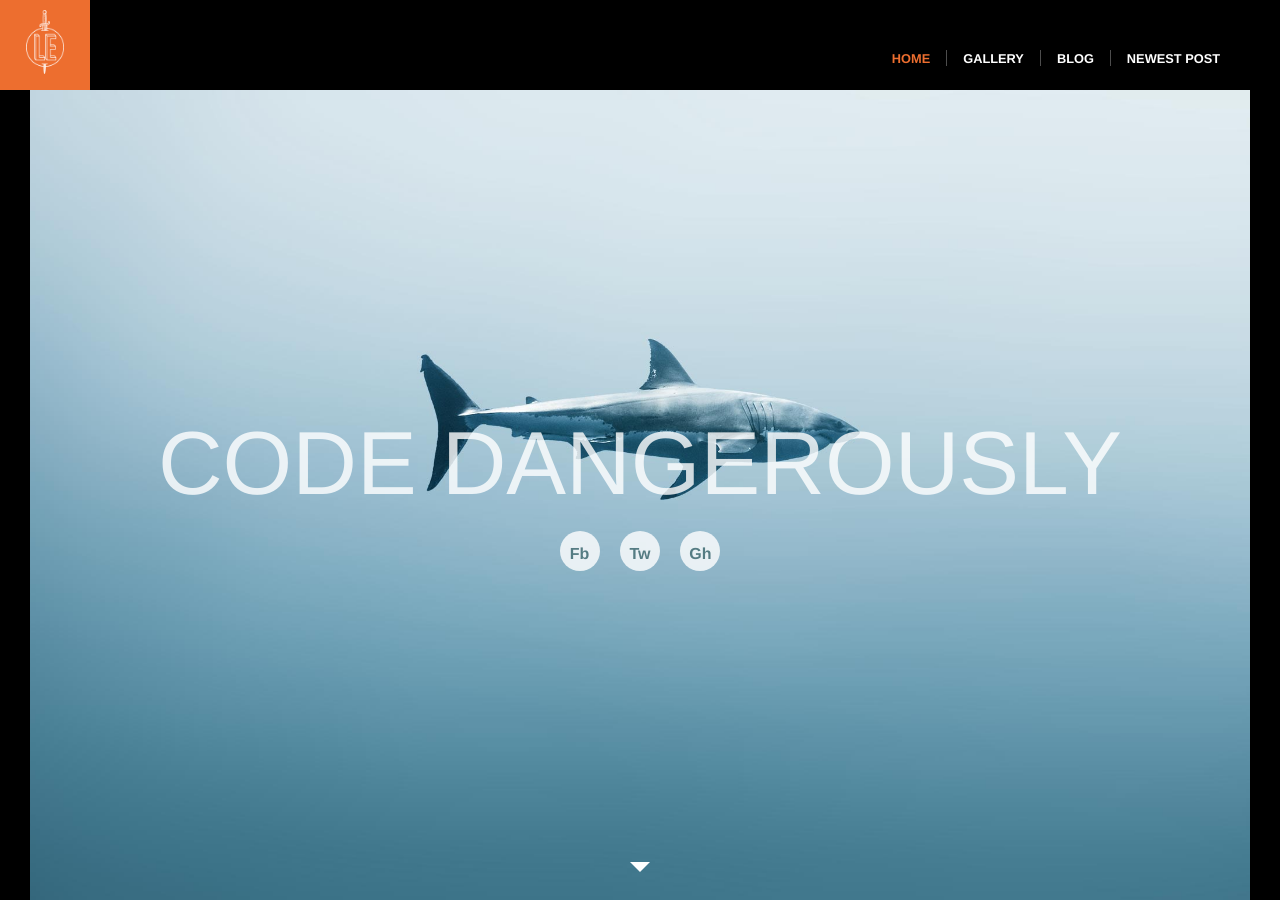
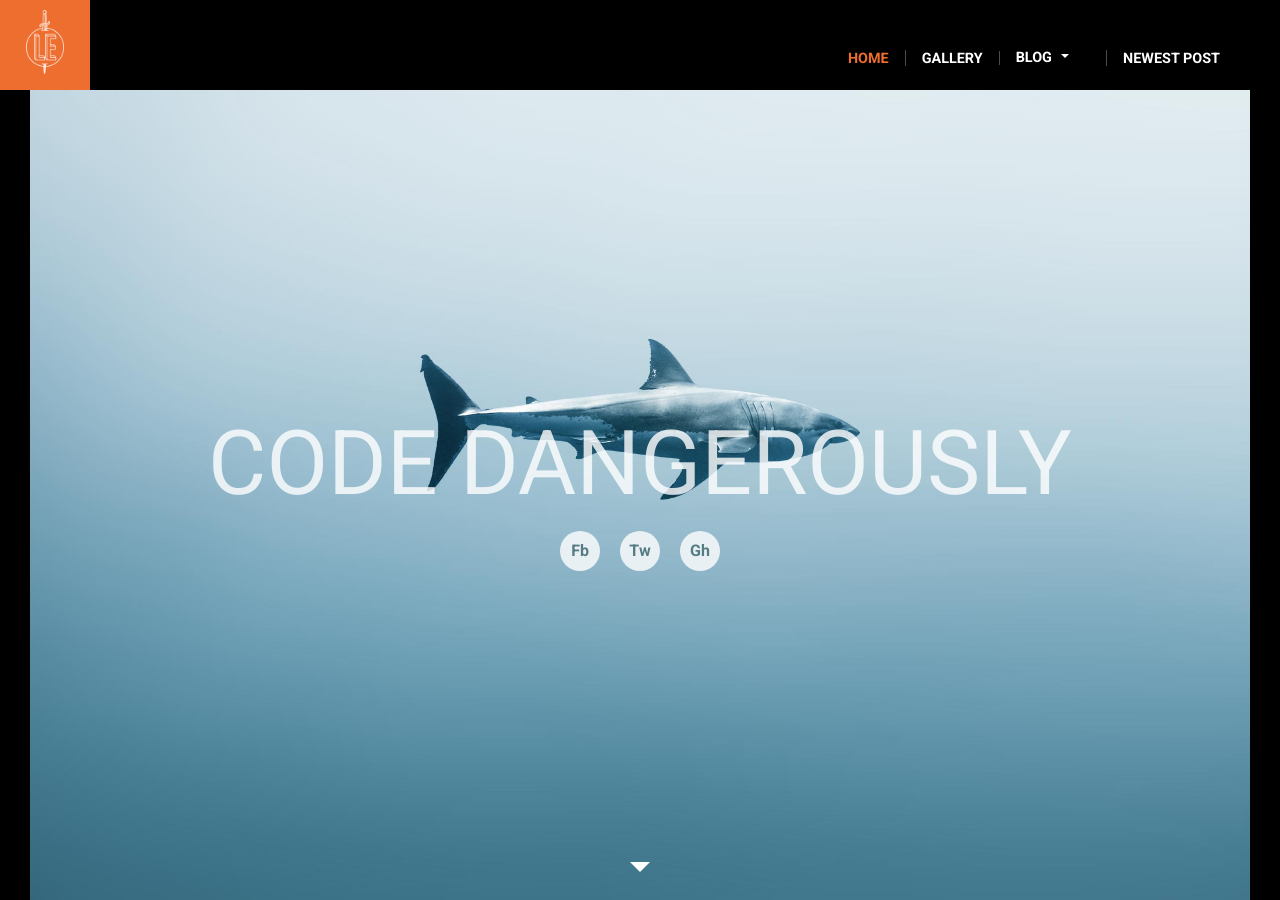
Before and after one commit to dawidl022/le-sample-website-2, a Jekyll site: the page built from index.html, in a window 1280 px wide and 900 px high. Built offline with Jekyll 4.4.1, drawn with Linux system fonts in a browser that asks for light colours.

Commit message:
Add dropdown blog nav

```diff
--- a/_includes/head.html
+++ b/_includes/head.html
@@ -3,6 +3,12 @@
   <title>{{page.title}}</title>
   <meta charset="utf-8">
   <meta name="viewport" content="width=device-width, initial-scale=1.0">
+
+  <link rel="preconnect" href="https://fonts.googleapis.com">
+  <link rel="preconnect" href="https://fonts.gstatic.com" crossorigin>
+  <link href="https://fonts.googleapis.com/css2?family=Roboto:ital,wght@0,400;0,700;1,400&display=swap" rel="stylesheet">
+
   <link rel="stylesheet" href="{{root}}/css/reset.css">
   <link rel="stylesheet" href="{{root}}/css/main.css">
+  <link rel="icon" href="#">
 </head>
--- a/_includes/nav-links.html
+++ b/_includes/nav-links.html
@@ -1,5 +1,15 @@
 {%- include scripts/root.html -%}
 <li><a href="{{ root }}">Home</a></li>
 <li><a href="{{ root }}/gallery">Gallery</a></li>
-<li><a href="{{ root }}/blog">Blog</a></li>
+<li class="dropdown">
+  <a class="drop-trigger" href="{{ root }}/blog">Blog</a>
+  <div class="drop-wrapper">
+    <ul class="drop-menu">
+      <li>Recent posts</li>
+      {% for post in site.posts limit: 5 %}
+        <li><a href="{{ root }}{{ post.url }}"> {{ post.title }}</a></li>
+      {% endfor %}
+    </ul>
+  </div>
+</li>
 <li><a href="{{ root }}{{ site.posts.first.url }}">Newest Post</a></li>
--- a/css/main.css
+++ b/css/main.css
@@ -21,7 +21,7 @@
 body {
   display: flex;
   flex-direction: column;
-  font-family: Helvetica, sans-serif;
+  font-family: "Roboto", Helvetica, sans-serif;
   min-height: 100vh;
 }
 
@@ -80,11 +80,11 @@
   border-left: 1px solid rgba(255, 255, 255, 0.3);
   padding-left: 1em;
 }
-.header-nav a {
+.header-nav a, .drop-trigger {
   color: #fff;
 }
-.nav-links a {
-  font-size: 0.8rem;
+.nav-links a, .drop-trigger  {
+  font-size: 0.9rem;
   font-weight: bold;
   text-decoration: none;
   text-transform: uppercase;
@@ -99,6 +99,101 @@
 .header-nav > li:first-child a:hover {
   color: #fff;
 }
+
+.dropdown {
+  position: relative;
+}
+
+.drop-trigger {
+  display: inline-block;
+  padding-right: 1.5em;
+  position: relative;
+  display: flex;
+  align-items: baseline;
+  gap: .6em;
+}
+
+.drop-trigger::after {
+  border: .3em solid;
+  border-color: #fff transparent transparent;
+  content: "";
+}
+
+.drop-trigger:hover::after {
+  border-color: #ed6e2f transparent transparent;
+}
+
+.drop-wrapper {
+  padding: 1em 0 0;
+  display: none;
+}
+
+.drop-menu {
+  box-shadow: 0 0 10px 0 rgba(0,0,0,0.2);
+  list-style: none;
+  border-radius: 2px;
+}
+
+.dropdown:hover .drop-wrapper {
+  display: block;
+  position: absolute;
+  right: 0;
+  z-index: 9;
+}
+
+.drop-menu {
+  background-color: #fff;
+}
+
+.drop-menu a {
+  color: #333;
+  display: block;
+  font-weight: normal;
+  padding: 0.5em 2em 0.5em 1em;
+  text-align: left;
+  text-transform: none;
+  white-space: nowrap;
+}
+
+.drop-menu a:hover {
+  background-color: rgba(0,0,0,0.1);
+  /* color: #333; */
+}
+
+.drop-menu:before {
+  border: 0.6em solid;
+  border-color: transparent transparent #fff;
+  content: "";
+  height: 0;
+  position: absolute;
+  right: 1em;
+  top: -0.1em;
+  width: 0;
+}
+
+.drop-menu li ~ li {
+  border-top: 2px dotted rgba(0,0,0,0.1)
+}
+
+.drop-menu li:first-child {
+  color: #999;
+  font-size: 0.7em;
+  line-height: 1.2;
+  padding: 1em 1em 0.25em;
+  text-align: center;
+  text-transform: uppercase;
+}
+
+
+/* HIDE IN THE FOOTER */
+.footer .dropdown:hover .drop-menu,
+.footer .drop-trigger:after {
+  display: none;
+}
+.footer .drop-trigger {
+  padding-right: 0;
+}
+
 
 /* FOOTER STYLES */
 .footer {
@@ -184,7 +279,6 @@
 }
 
 .hero-content .social-link {
-  padding-top: .95em;
   background-color: rgba(255, 255, 255, 0.8);
   color: #557c83;
 }
@@ -286,20 +380,17 @@
 
 body a.social-link {
   background: rgba(150, 150, 150, 0.5);
-  border-radius: 99px;
+  border-radius: 50%;
   box-sizing: border-box;
   color: #fff;
-  display: inline-block;
-  font-family: helvetica, arial, sans-serif;
   font-size: 1rem;
   font-weight: bold;
   height: 2.5em;
-  line-height: 1;
-  padding-top: 0.85em;
-  text-align: center;
   text-decoration: none;
-  vertical-align: middle;
   width: 2.5em;
+  display: inline-flex;
+  align-items: center;
+  justify-content: center;
 }
 
 .social-link:hover, .social-link:active {
@@ -330,17 +421,18 @@
   margin: 6rem 0 0;
   padding: 0 3%;
   width: 33%;
+  text-align: center;
 }
 
 .bio-copy {
   font-size: 0.75em;
+  text-align: left;
 }
 
 .bio-box h3 {
   font-size: 1.5em;
   color: #fff;
   margin: -55px 0 1em;
-  text-align: center;
   text-transform: uppercase;
 }
 
@@ -349,7 +441,6 @@
 }
 
 .bio-box .social-link {
-  display: block;
   margin: 3em auto 1em;
 }
 
@@ -620,7 +711,7 @@
   }
 
   .nav-links a {
-    font-size: 3.25vw;
+    font-size: min(3.25vw, 16px);
   }
 
   .header-logo {
```
